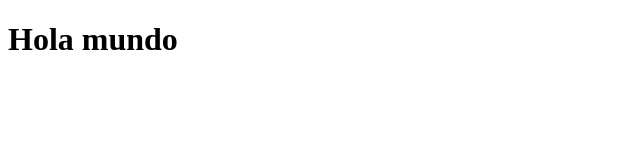
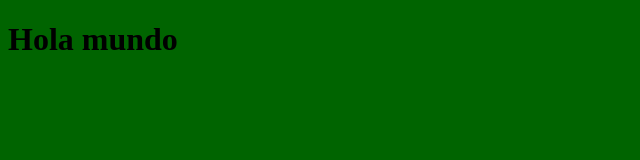
Before and after one commit to CcnMariaBG/training-sass, a plain HTML site: page index.html in a window 1280 px wide. Shown: the whole page, without its empty margins (0-640 px from the left). Drawn offline with nearby package versions, Linux system fonts and the light colour scheme; files that its build step writes are made by us from their sources.

Commit message:
sass working

```diff
--- a/index.html
+++ b/index.html
@@ -4,7 +4,7 @@
         <meta charset="UTF-8">
         <meta name="viewport" content="width=device-width, initial-scale=1.0">
         <link rel="stylesheet" href="style.css">
-        <title>Enlazar CSS</title>
+        <title>Training sass</title>
   </head>
   <body>
         <h1>Hola mundo</h1>
--- a/scss/style.scss
+++ b/scss/style.scss
@@ -0,0 +1,3 @@
+body {
+    background-color: darkgreen;
+}
```
Also changed, not shown: css/style.css (added), style.css (deleted), 1 other file.
